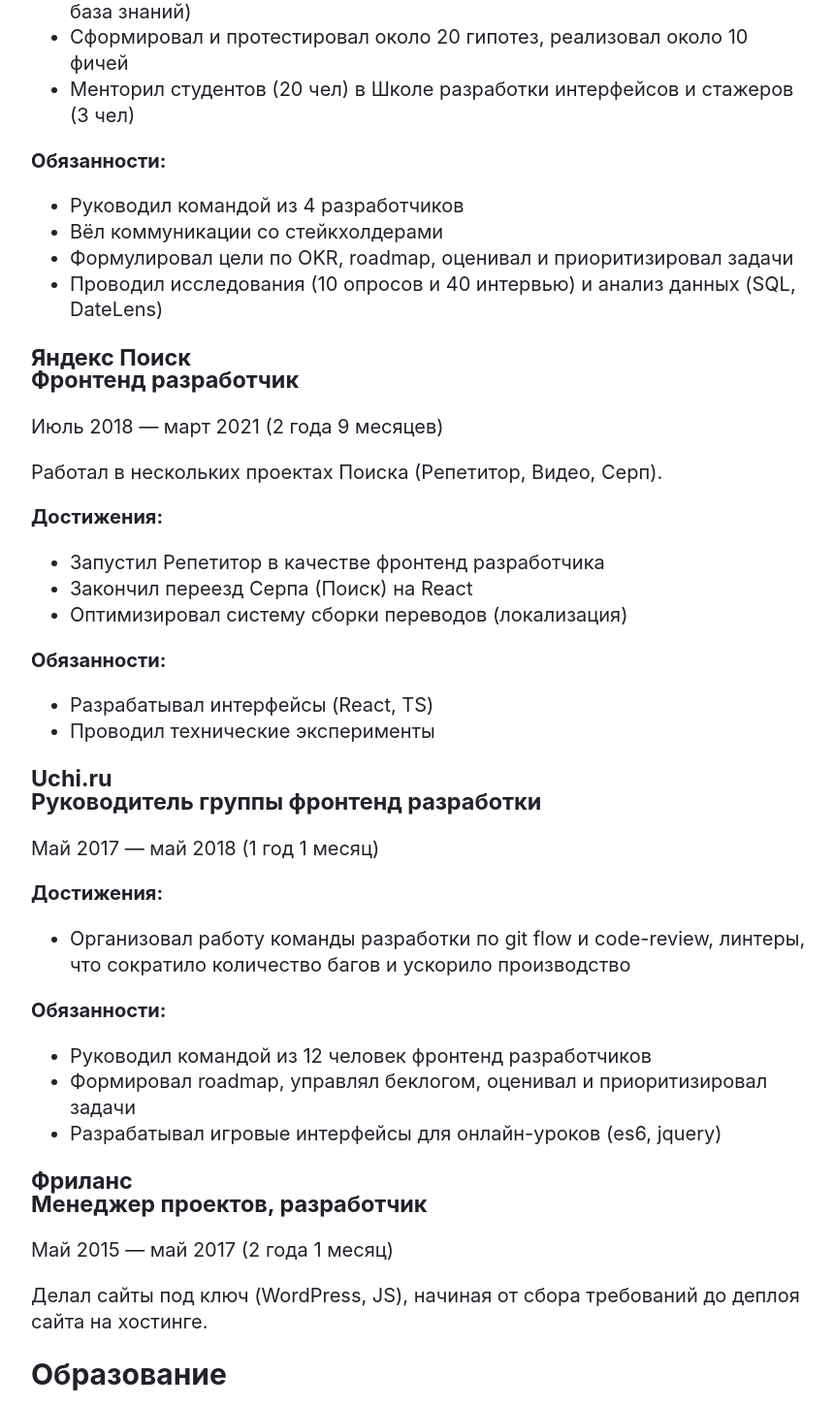
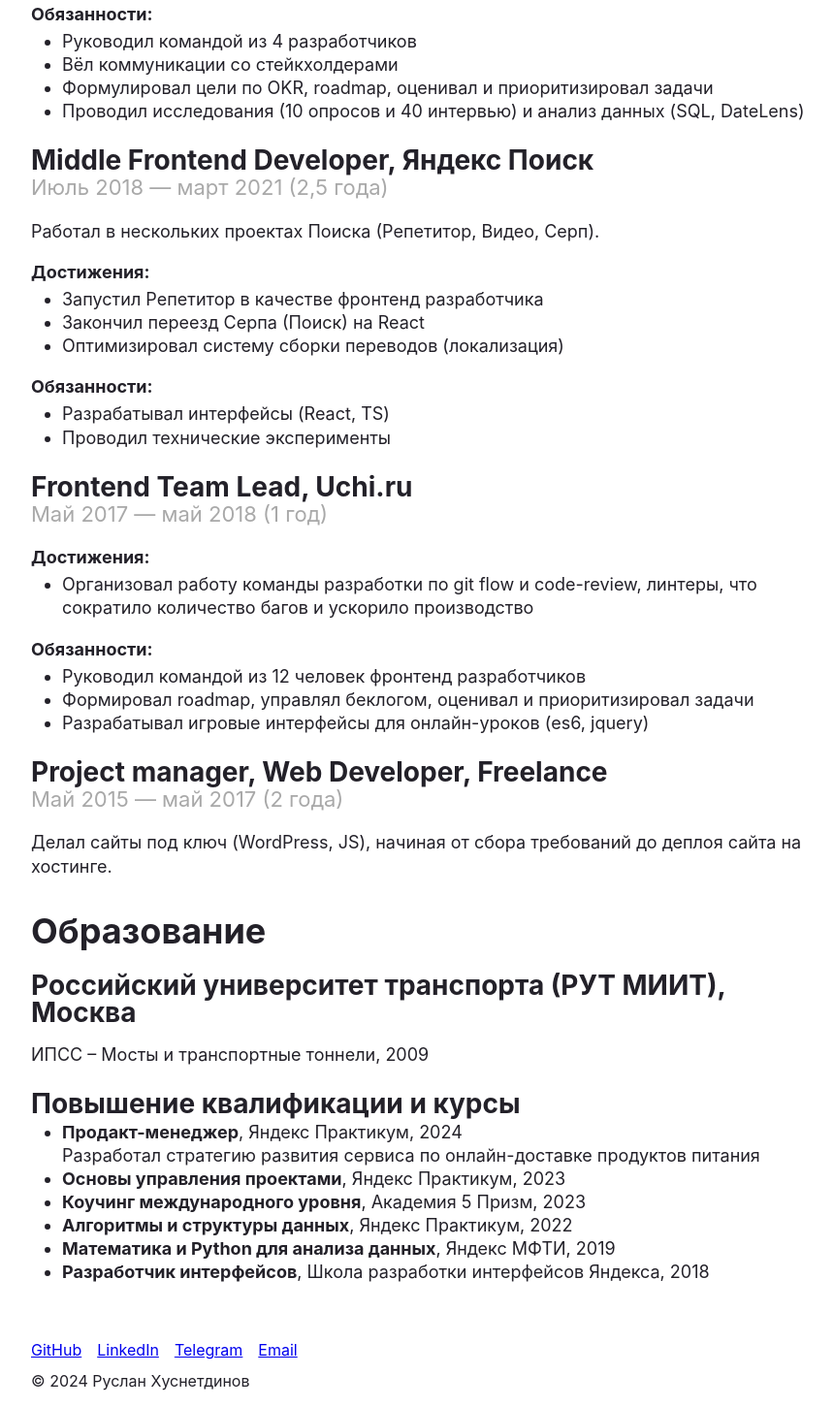
Before and after one commit to ruslanxdev/ruslanxdev.github.io, a Gatsby site: page /cv in a window 1280 px wide. Shown: the part 988-2439 px from the top of the page at 97% size, without its empty margins (208-1068 px from the left). Built offline with nearby package versions, Linux system fonts and the light colour scheme; Gatsby itself is replaced by a stand-in of ours.

Commit message:
feat: обновить типографику и cv

```diff
--- a/src/components/Layout.js
+++ b/src/components/Layout.js
@@ -1,14 +1,18 @@
 import * as React from 'react'
-import { graphql, useStaticQuery } from "gatsby"
+import { graphql, useStaticQuery } from 'gatsby'
 import { createGlobalStyle } from 'styled-components'
-import { Link } from "gatsby"
-import { MDXProvider } from "@mdx-js/react"
+import { Link } from 'gatsby'
+import { MDXProvider } from '@mdx-js/react'
 
+import SubHeader from './SubHeader.js'
 import Container from './Container.js'
 import Header from './Header.js'
 import Footer from './Footer.js'
 
-const shortcodes = { Link }
+const shortcodes = {
+  SubHeader,
+  Link,
+}
 
 // styles
 const GlobalStyle = createGlobalStyle`
@@ -25,18 +29,55 @@ const GlobalStyle = createGlobalStyle`
   }
 
   main {
-    font-size: 1.25rem;
+    font-size: 1.125rem;
     line-height: 1.34;
   }
 
-  h1, h2, h3 {
+  h1, h2, h3, h4 {
+    margin-bottom: 0;
     line-height: 1;
   }
 
+  h1 span, h2 span, h3 span, h4 span {
+    font-weight: normal;
+    color: darkgray;
+    font-size: 0.777778em;
+  }
+
   h1 {
+    margin-top: 3rem;
     font-size: 3rem;
-    margin-top: 3rem;
     margin-bottom: 1.5rem;
+  }
+
+  h2 {
+    margin-top: 2.25rem;
+    font-size: 2.25rem;
+  }
+
+  h3 {
+    margin-top: 1.5rem;
+    font-size: 1.75rem;
+  }
+
+  h4 {
+    margin-top: 1.25rem;
+    font-size: 1.375rem;
+  }
+
+  blockquote {
+    margin-left: 0;
+    margin-right: 0;
+    font-size: 1.25rem;
+  }
+
+  p {
+    margin-bottom: 0;
+  }
+
+  ul {
+    margin-top: 0.25rem;
+    padding-inline-start: 2rem;
   }
 `
 
--- /dev/null
+++ b/src/components/SubHeader.js
@@ -0,0 +1,19 @@
+import * as React from 'react'
+import { styled } from 'styled-components'
+
+// markup
+const Container = styled.span`
+    font-weight: normal;
+    color: darkgray;
+    font-size: 1.375rem;
+`
+
+const SubHeader = ({ children }) => {
+    return (
+      <Container className={'SubHeader'}>
+        {children}
+      </Container>
+    )
+  }
+
+export default SubHeader
--- a/src/pages/cv.mdx
+++ b/src/pages/cv.mdx
@@ -3,24 +3,22 @@ title: Руслан Хуснетдинов
 slug: /cv
 ---
 
-import { Link } from 'gatsby'
-
 export { Layout as default } from '../components/Layout.js'
 
 **Менеджер продукта**, 37 лет, Москва
-
+<br />
 <Link to='https://t.me/superadventurer'>t.me/superadventurer</Link><br/>
 <Link to='mailto:ruslankhh@gmail.com'>ruslankhh@gmail.com</Link>
 
 ## Обо мне
 
-Перехожу из руководителей разработки в продакт-менеджеры. Закончил курс по продакт-менеджменту в Яндекс Практикуме.
+> Перехожу из руководителей разработки в продакт-менеджеры. Закончил курс по продакт-менеджменту в Яндекс Практикуме.
 
-## Опыт работы (8 лет 3 месяца)
+## Опыт работы <span>(8 лет)</span>
 
-### Яндекс Поиск<br/>Менеджер продукта, Руководитель группы разработки
+### Technical Product Manager, Яндекс Поиск
 
-Апрель 2021 — август 2023 (2 года 5 месяцев)
+<SubHeader>Апрель 2021 — август 2023 (2,5 года)</SubHeader>
 
 Был техническим продукт менеджером и руководителем группы разработки в одном из самых высоконагруженных сервисов в Яндекс Поиске (DAU 40 млн.).
 
@@ -38,9 +36,9 @@ export { Layout as default } from '../components/Layout.js'
 - Формулировал цели по OKR, roadmap, оценивал и приоритизировал задачи
 - Проводил исследования (10 опросов и 40 интервью) и анализ данных (SQL, DateLens)
 
-### Яндекс Поиск<br />Фронтенд разработчик
+### Middle Frontend Developer, Яндекс Поиск
 
-Июль 2018 — март 2021 (2 года 9 месяцев)
+<SubHeader>Июль 2018 — март 2021 (2,5 года)</SubHeader>
 
 Работал в нескольких проектах Поиска (Репетитор, Видео, Серп).
 
@@ -53,9 +51,9 @@ export { Layout as default } from '../components/Layout.js'
 - Разрабатывал интерфейсы (React, TS)
 - Проводил технические эксперименты
 
-### Uchi.ru<br/>Руководитель группы фронтенд разработки
+### Frontend Team Lead, Uchi.ru
 
-Май 2017 — май 2018 (1 год 1 месяц)
+<SubHeader>Май 2017 — май 2018 (1 год)</SubHeader>
 
 **Достижения:**
 - Организовал работу команды разработки по git flow и code-review, линтеры,
@@ -66,12 +64,11 @@ export { Layout as default } from '../components/Layout.js'
 - Формировал roadmap, управлял беклогом, оценивал и приоритизировал задачи
 - Разрабатывал игровые интерфейсы для онлайн-уроков (es6, jquery)
 
-### Фриланс<br />Менеджер проектов, разработчик
+### Project manager, Web Developer, Freelance
 
-Май 2015 — май 2017 (2 года 1 месяц)
+<SubHeader>Май 2015 — май 2017 (2 года)</SubHeader>
 
-Делал сайты под ключ (WordPress, JS), начиная от сбора требований до деплоя сайта
-на хостинге.
+Делал сайты под ключ (WordPress, JS), начиная от сбора требований до деплоя сайта на хостинге.
 
 ## Образование
 
@@ -81,10 +78,10 @@ export { Layout as default } from '../components/Layout.js'
 
 ### Повышение квалификации и курсы
 
-- Продакт-менеджер, Яндекс Практикум, 2024<br />
+- **Продакт-менеджер**, Яндекс Практикум, 2024<br />
   Разработал стратегию развития сервиса по онлайн-доставке продуктов питания
-- Основы управления проектами, Яндекс Практикум, 2023
-- Коучинг международного уровня, Академия 5 Призм, 2023
-- Алгоритмы и структуры данных, Яндекс Практикум, 2022
-- Математика и Python для анализа данных, Яндекс МФТИ, 2019
-- Разработчик интерфейсов, Школа разработки интерфейсов Яндекса, 2018
+- **Основы управления проектами**, Яндекс Практикум, 2023
+- **Коучинг международного уровня**, Академия 5 Призм, 2023
+- **Алгоритмы и структуры данных**, Яндекс Практикум, 2022
+- **Математика и Python для анализа данных**, Яндекс МФТИ, 2019
+- **Разработчик интерфейсов**, Школа разработки интерфейсов Яндекса, 2018
--- a/src/pages/index.js
+++ b/src/pages/index.js
@@ -7,12 +7,14 @@ import Layout from '../components/Layout'
 const IndexPage = () => {
   return (
     <Layout pageTitle="Руслан Хуснетдинов" isHome={true}>
+      <blockquote>
         <p>
           Привет! Я продакт-менеджер и фронтенд разработчик. Работаю в <s>Uchi.ru</s> → <s>Яндексе</s> → <Link to='/cv'>ищу работу</Link>.
         </p>
         <p>
           До этого долгое время проективровал мосты.
         </p>
+      </blockquote>
     </Layout>
   )
 }
```
Lines whose indentation alone changed are shown as unchanged.
